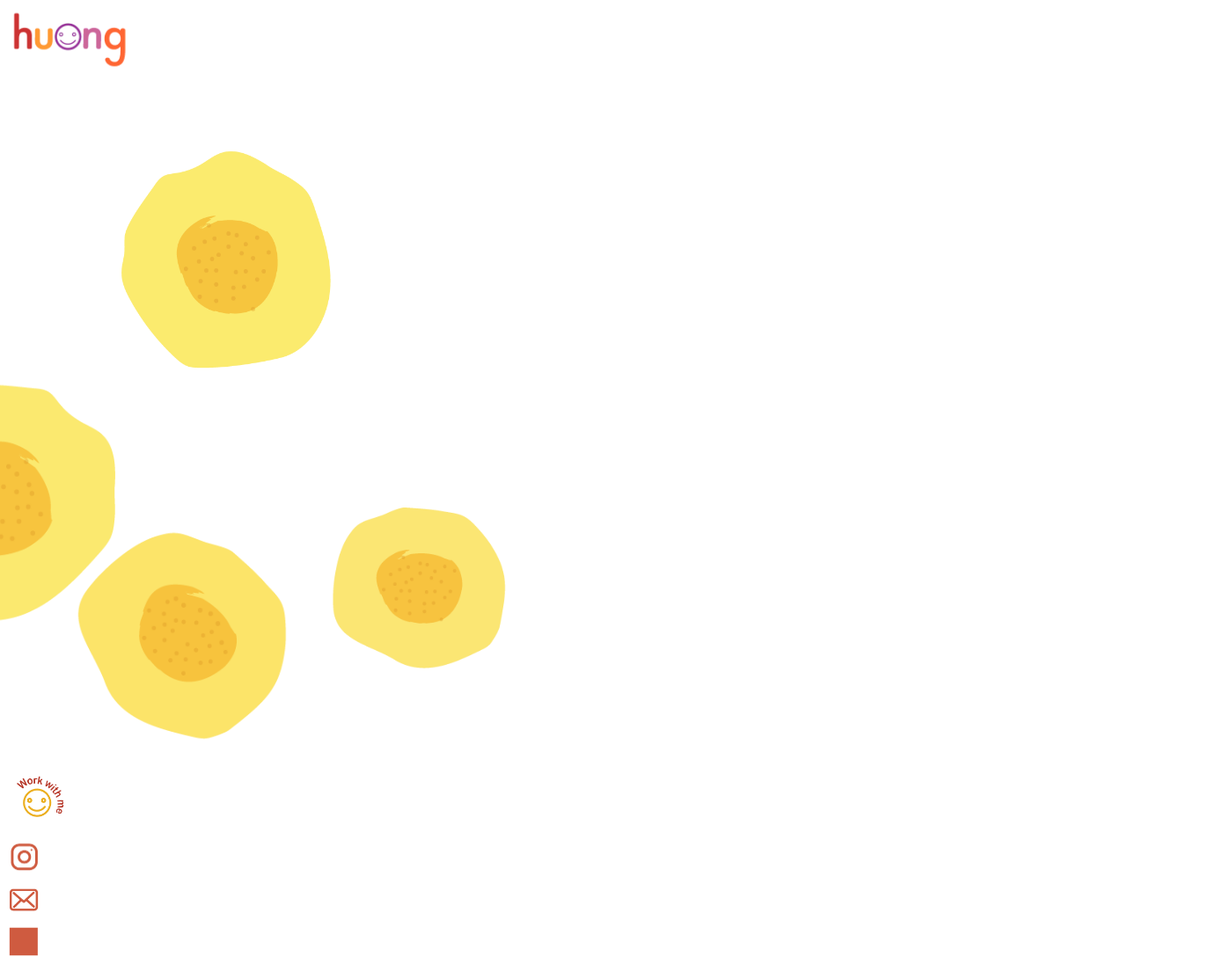
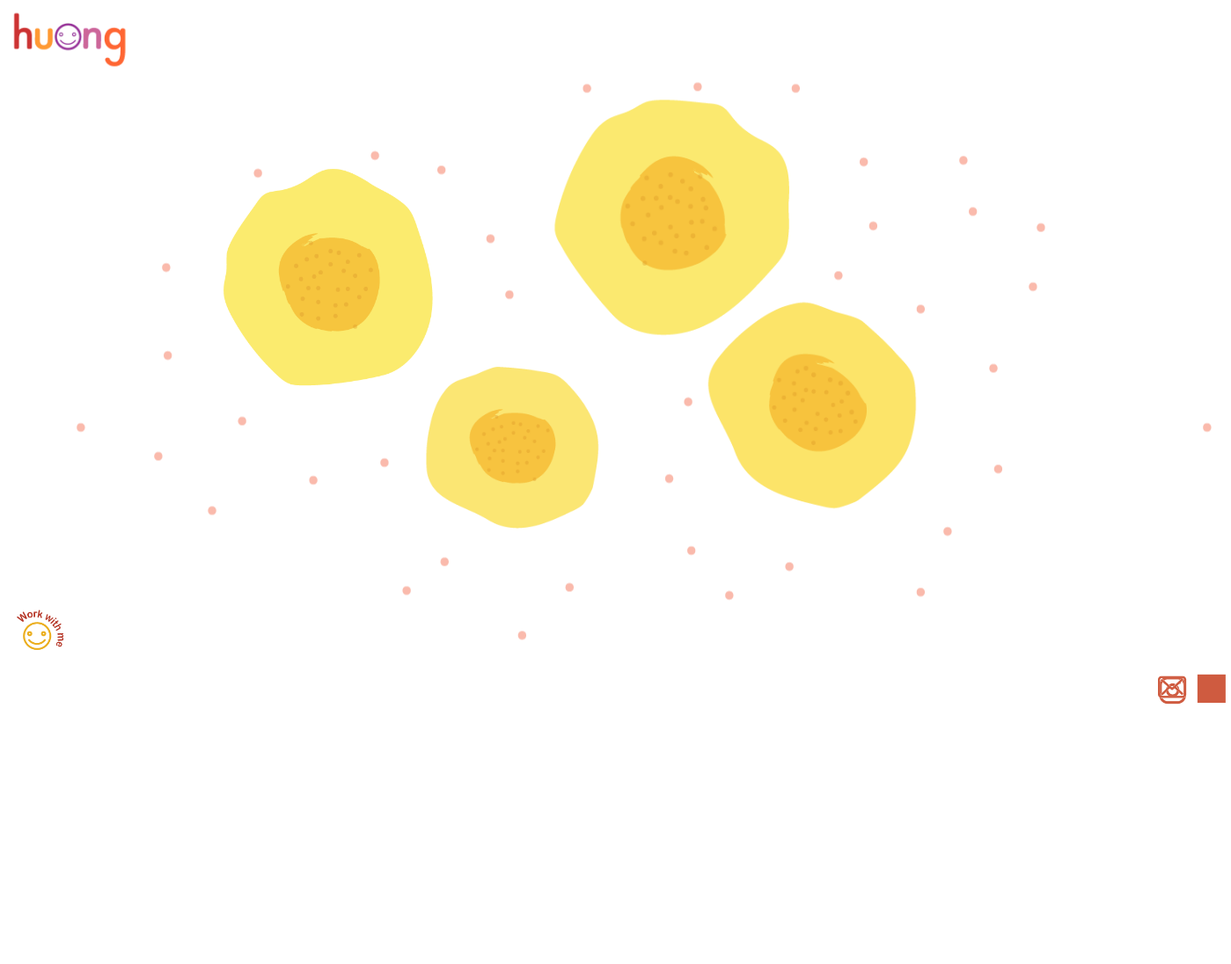
Before and after one commit to rynniev/rynniev.github.com, a plain HTML site: page index.html in a window 1280 px wide. Shown: the whole page at 88% size, 1399 px wide, since content can reach past the window. After the commit the page ends 819 px from the top, so only its background shows below. Drawn offline with Linux system fonts and the light colour scheme.

Commit message:
edit css

```diff
--- a/style.css
+++ b/style.css
@@ -1,119 +1,137 @@
 
 body{
-        margin-bottom: 7px;
+    margin-bottom: 7px;
     margin-top: 7px;
     margin-left: 4px;
     margin-right: 4px;
+    background-image:url(background.png) ;
+    background-position: center;
 }
+
+
+#home{
+    max-width:100%;
+    margin: 0 auto;
+    display:grid;
+    grid-template-columns:repeat(12,1fr);
+    /*grid-template-areas:
+
+        ". branding photography ."
+        ". illustration interactive .";
+    grid-row-gap: 10%;*/
+
+}
+.branding{
+     grid-column: 3/ span 1;
+    margin-top: 100px;
+    margin-left: -20px;
+    /*grid-area: branding;
+    margin-top: 120px;
+    margin-left: 250px*/
+}
+.photography{
+   grid-column: 7/ span 1;
+     margin-left: -90px;
+    margin-top: -40px;
+   /* grid-area: photography;
+    margin-left: -110px;
+    margin-top: 35px;*/
+}
+.illustration{
+     grid-column: 6/ span 1;
+    margin-top: -65px;
+       margin-left:-50px;
+    /*grid-area: illustration;
+   margin-top: -125px;
+       margin-left:480px*/
+}
+.interactive{
+     grid-column: 11/ span 1;
+     margin-left: -140px;
+    margin-top:-170px;
+   /* grid-area: interactive;
+   margin-left: 50px;
+    margin-top:-180px;*/
+}
+
+
+#nav{
+		max-width: 100%;
+		margin: 0px;
+		display:grid;
+     grid-template-columns:repeat(12,1fr);
+	}
 
 @media screen and (min-width:760px) {
 
-#huong{
-    max-width:700px;
+#home{
+    max-width:760px;
     margin: 0 auto;
-    display: grid;
-    /*grid-template-columns:repeat(12,1fr);*/
-    grid-template-areas:
+align-items: center;
+    display:grid;
+    grid-template-columns:repeat(12,1fr);
+   /* grid-template-areas:
 
         ". branding photography ."
         ". illustration interactive .";
-    grid-row-gap: 15%;
+    grid-row-gap: 12%;
+    padding: -50px;*/
 
 }
 
 
-
-.about{
-     grid-column: 13/ span 1;
-        background-color:white;
-    margin: 5px;
-    font-family: "helvetica"
+.branding{
+     grid-column: 3/ span 1;
+    margin-top: 100px;
+    margin-left: -20px;
+    /*grid-area: branding;
+    margin-top: 120px;
+    margin-left: 250px*/
+}
+.photography{
+   grid-column: 7/ span 1;
+     margin-left: -90px;
+    margin-top: -40px;
+   /* grid-area: photography;
+    margin-left: -110px;
+    margin-top: 35px;*/
+}
+.illustration{
+     grid-column: 6/ span 1;
+    margin-top: -65px;
+       margin-left:-50px;
+    /*grid-area: illustration;
+   margin-top: -125px;
+       margin-left:480px*/
+}
+.interactive{
+     grid-column: 11/ span 1;
+     margin-left: -140px;
+    margin-top:-170px;
+   /* grid-area: interactive;
+   margin-left: 50px;
+    margin-top:-180px;*/
 }
 
-.branding{
-     /*grid-column: 3/ span 1;*/
-    grid-area: branding;
-    margin-top: 80px;
-    margin-left: 120px
+#nav{
+		max-width: 100%;
+		margin: 0px;
+		display:grid;
+     grid-template-columns:repeat(12,1fr);
+	}
+
+.work_me{
+	grid-column: 1/ span 2;
+	margin-top: 35px;
+	}
+.insta{
+		grid-column: 1/ span 2;
+	margin-left: 1305px;
+	}
 }
-.photography{
-    /* grid-column: 8/ span 1;*/
-    grid-area: photography;
-    margin-left: -150px;
-}
-.illustration{
-    /* grid-column: 6/ span 1;*/
-    grid-area: illustration;
-   margin-top: -170px;
-       margin-left:340px
-}
-.interactive{
-     /*grid-column: 11/ span 1;*/
-    grid-area: interactive;
-   margin-left: 50px;
-    margin-top:-220px;
-}
-
-@media only screen and (min-width:600px) {
-
-#huong{
-    max-width:700px;
-    margin: 0 auto;
-    display: grid;
-    /*grid-template-columns:repeat(12,1fr);*/
-    grid-template-areas:
-
-        ". branding photography ."
-        ". illustration interactive .";
-    grid-row-gap: 15%;
-
-}
-
-
-
-.about{
-     grid-column: 13/ span 1;
-        background-color:white;
-    margin: 5px;
-    font-family: "helvetica"
-}
-
-.branding{
-     /*grid-column: 3/ span 1;*/
-    grid-area: branding;
-    margin-top: 80px;
-    margin-left: 120px
-}
-.photography{
-    /* grid-column: 8/ span 1;*/
-    grid-area: photography;
-    margin-left: -150px;
-}
-.illustration{
-    /* grid-column: 6/ span 1;*/
-    grid-area: illustration;
-   margin-top: -170px;
-       margin-left:340px
-}
-.interactive{
-     /*grid-column: 11/ span 1;*/
-    grid-area: interactive;
-   margin-left: 50px;
-    margin-top:-220px;
-}
-
-
 p{
     font-family: "Arial Rounded MT Bold";
 font-size: 24px;
     color:#8502a5;
     text-align: right
 }
-
-
-p1{
-color:wheat;
-font-family: "bodini";
-font-size: 25px;
-text-align: center;
-}
```
